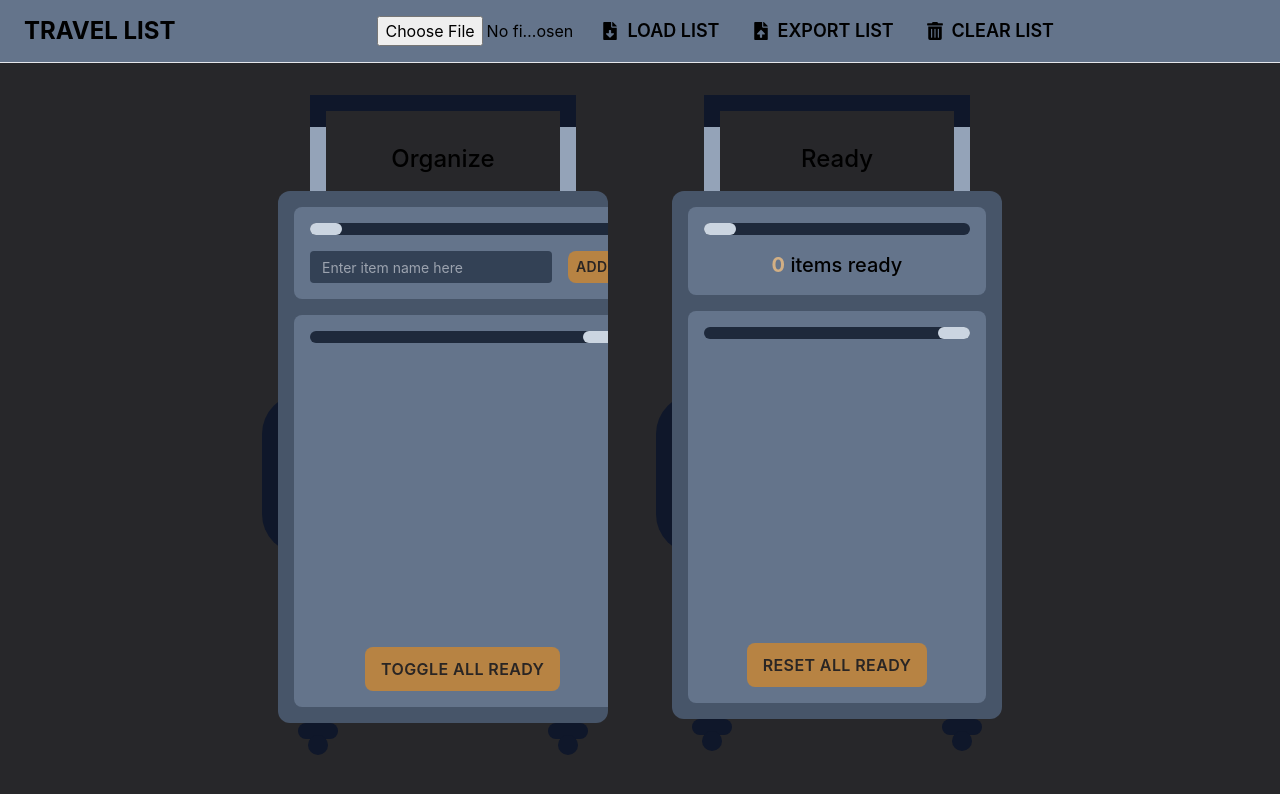
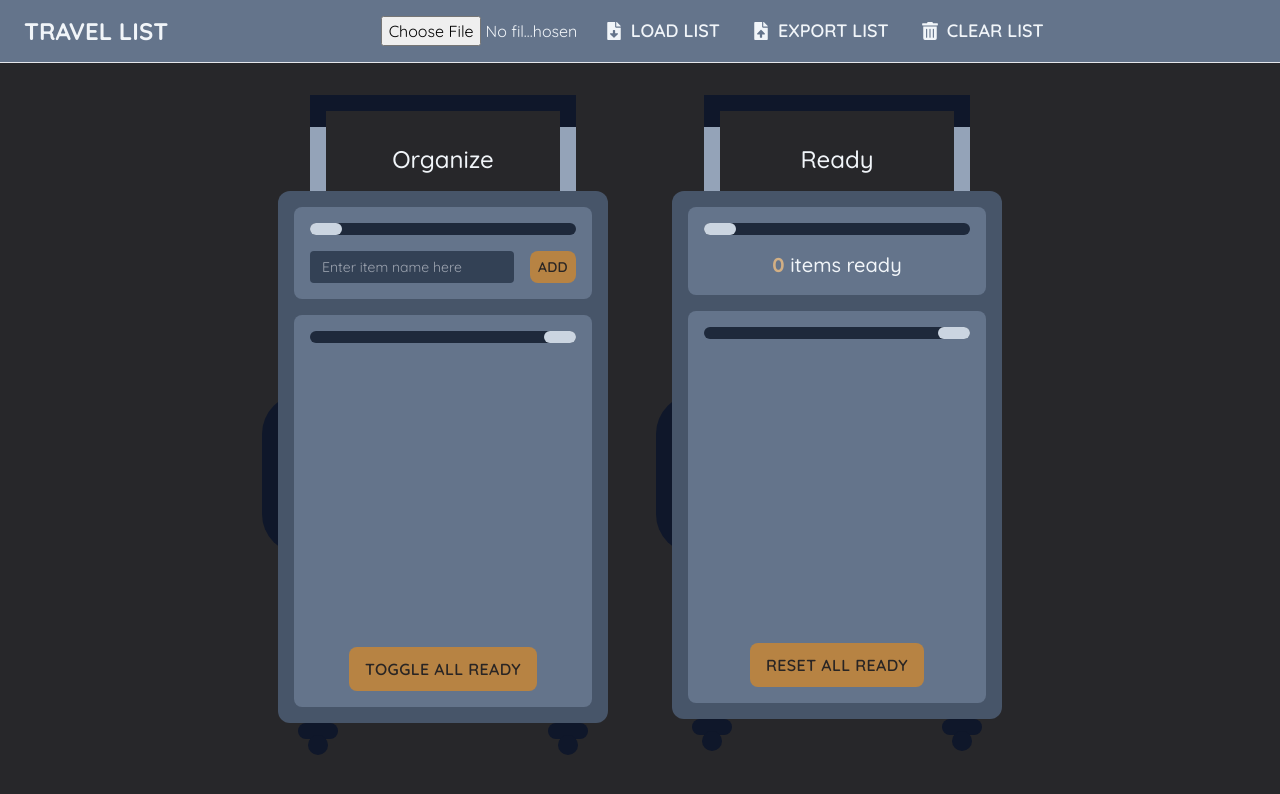
Before and after one commit to tsm13/mini-travel-list, a React (Vite) app: page / in a window 1280 px wide. Shown: the top 794 px of the page. Built offline with nearby package versions, Linux system fonts and the light colour scheme.

Commit message:
add media query hook

```diff
--- a/src/App.tsx
+++ b/src/App.tsx
@@ -1,11 +1,11 @@
 import { useState } from "react";
+import Box from "./components/Box";
+import Button from "./components/Button";
+import Header from "./components/Header";
+import List from "./components/List";
 import { useContent } from "./context/ListContext";
 import { ListActionType } from "./enums/listActionType";
 import { Item } from "./interfaces/item";
-import Box from "./components/Box";
-import List from "./components/List";
-import Button from "./components/Button";
-import Header from "./components/Header";
 
 function App() {
   const { listToOrganize, listReady, dispatch, setList } = useContent();
@@ -33,7 +33,7 @@ function App() {
     <>
       <Header isNavOpen={isNavOpen} onSetIsNavOpen={setIsNavOpen} />
       <main
-        className={`sm:px-8 grid place-content-center text-sm ${
+        className={`sm:px-8 text-slate-100 grid place-content-center text-sm ${
           isNavOpen && "blur-sm"
         }`}
       >
--- /dev/null
+++ b/src/components/Hamburger.tsx
@@ -0,0 +1,20 @@
+export default function Hamburger({ isNavOpen }: { isNavOpen: boolean }) {
+  const base = "bg-slate-100 w-6 h-0.5 transition-all ease-in-out duration-300";
+
+  return (
+    <div className="md:hidden flex h-16 w-12 flex-col items-center justify-center gap-1">
+      <div
+        className={`${base} ${
+          isNavOpen && "rotate-45 translate-x-1 translate-y-1 bg-accent-400/100"
+        }`}
+      ></div>
+      <div className={`${base} ${isNavOpen && "opacity-0"}`}></div>
+      <div
+        className={`${base} ${
+          isNavOpen &&
+          "origin-bottom-left rotate-[-45deg] translate-x-2 bg-accent-400/100"
+        }`}
+      ></div>
+    </div>
+  );
+}
--- a/src/components/HamburgerButton.tsx
+++ /dev/null
@@ -1,20 +0,0 @@
-export default function Hamburger({ isNavOpen }: { isNavOpen: boolean }) {
-  const base =
-    "bg-slate-100 w-6 h-0.5 transition-all ease-in-out duration-[400ms]";
-
-  return (
-    <div className="md:hidden flex h-16 w-12 select-none flex-col items-center justify-center gap-1">
-      <div
-        className={`${base} ${
-          isNavOpen && "rotate-45 translate-x-1 translate-y-1"
-        }`}
-      ></div>
-      <div className={`${base} ${isNavOpen && "opacity-0"}`}></div>
-      <div
-        className={`${base} ${
-          isNavOpen && "origin-bottom-left rotate-[-45deg] translate-x-2"
-        }`}
-      ></div>
-    </div>
-  );
-}
--- a/src/components/Header.tsx
+++ b/src/components/Header.tsx
@@ -1,5 +1,7 @@
 import Navigation from "./Navigation";
-import Hamburger from "./HamburgerButton";
+import Hamburger from "./Hamburger";
+import { useMediaQuery } from "../hooks/useMediaQuery";
+import { useEffect } from "react";
 
 export default function Header({
   isNavOpen,
@@ -8,13 +10,16 @@ export default function Header({
   isNavOpen: boolean;
   onSetIsNavOpen: (isNavOpen: boolean) => void;
 }) {
+  const isMediumScreen = useMediaQuery("(min-width: 900px)");
+
+  useEffect(() => {
+    if (isMediumScreen) onSetIsNavOpen(false);
+  }, [isMediumScreen, onSetIsNavOpen]);
+
   return (
-    <header className="md:justify-around md:static md:z-0 bg-slate-500 sticky z-10 px-6 flex items-center justify-between border-b-[1px] top-0">
+    <header className="md:justify-around md:static md:z-0 bg-slate-500 text-slate-100 sticky z-10 px-6 flex items-center justify-between border-b-[1px] top-0 ">
       <h1 className="text-2xl font-bold uppercase">Travel List</h1>
-      <Navigation
-        direction={isNavOpen ? "vertical" : "horizontal"}
-        setIsNavOpen={onSetIsNavOpen}
-      />
+      <Navigation isNavOpen={isNavOpen} setIsNavOpen={onSetIsNavOpen} />
       <button onClick={() => onSetIsNavOpen(!isNavOpen)}>
         <Hamburger isNavOpen={isNavOpen} />
       </button>
--- a/src/components/Navigation.tsx
+++ b/src/components/Navigation.tsx
@@ -1,14 +1,14 @@
 import { ChangeEvent, useState } from "react";
+import { FaFileDownload, FaFileUpload, FaTrashAlt } from "react-icons/fa";
 import { useContent } from "../context/ListContext";
 import { ListActionType } from "../enums/listActionType";
 import { Item } from "../interfaces/item";
-import { FaFileDownload, FaFileUpload, FaTrashAlt } from "react-icons/fa";
 
 export default function Navigation({
-  direction,
+  isNavOpen,
   setIsNavOpen,
 }: {
-  direction: "horizontal" | "vertical";
+  isNavOpen: boolean;
   setIsNavOpen: (isNavOpen: boolean) => void;
 }) {
   const { dispatch, list, setList } = useContent();
@@ -35,7 +35,10 @@ export default function Navigation({
   async function parseJsonFile(file: File) {
     return new Promise((resolve, reject) => {
       const fileReader = new FileReader();
-      fileReader.onload = (event) => resolve(JSON.parse(event.target.result));
+      fileReader.onload = (event) => {
+        if (!event.target) return;
+        resolve(JSON.parse(event.target.result) as string);
+      };
       fileReader.onerror = (error) => reject(error);
       fileReader.readAsText(file);
     });
@@ -63,7 +66,7 @@ export default function Navigation({
   return (
     <ul
       className={`md:flex md:flex-1 md:justify-center md:gap-8 md:items-center text-lg uppercase font-semibold gap-6 ${
-        direction === "vertical"
+        isNavOpen
           ? "bg-slate-500 flex flex-col h-auto w-full absolute z-10 left-0 top-16 border-b-[1px] pb-6 pt-4 px-6"
           : "hidden"
       }`}
--- /dev/null
+++ b/src/hooks/useMediaQuery.ts
@@ -0,0 +1,15 @@
+import { useEffect, useMemo, useState } from "react";
+
+export function useMediaQuery(query: string) {
+  const mediaQuery = useMemo(() => window.matchMedia(query), [query]);
+  const [match, setMatch] = useState(mediaQuery.matches);
+
+  useEffect(() => {
+    const onChange = () => setMatch(mediaQuery.matches);
+    mediaQuery.addEventListener("change", onChange);
+
+    return () => mediaQuery.removeEventListener("change", onChange);
+  }, [mediaQuery]);
+
+  return match;
+}
--- a/src/index.css
+++ b/src/index.css
@@ -1,17 +1,15 @@
+@import url("https://fonts.googleapis.com/css2?family=Quicksand:wght@300..700&display=swap");
+
 @tailwind base;
 @tailwind components;
 @tailwind utilities;
 
-/* REVIEW: remove? */
 @layer utilities {
-  /* Chrome, Safari and Opera */
+  .no-scrollbar,
   .no-scrollbar::-webkit-scrollbar {
     display: none;
-  }
-
-  .no-scrollbar {
-    -ms-overflow-style: none; /* IE and Edge */
-    scrollbar-width: none; /* Firefox */
+    -ms-overflow-style: none;
+    scrollbar-width: none;
   }
 
   .break-word {
@@ -29,31 +27,11 @@
   }
 }
 
-:root {
-  font-family: Inter, system-ui, Avenir, Helvetica, Arial, sans-serif;
-  line-height: 1.5;
-  font-weight: 400;
-
-  color-scheme: light dark;
-
-  font-synthesis: none;
-  text-rendering: optimizeLegibility;
-  -webkit-font-smoothing: antialiased;
-  -moz-osx-font-smoothing: grayscale;
-}
-
-body {
-  margin: 0;
-  min-width: 320px;
-  min-height: 100vh;
-}
-
-/* REVIEW: color */
 .box::before {
   content: "";
   width: 5rem;
   height: 10rem;
-  background-color: rgb(15 23 42 / var(--tw-bg-opacity));
+  background-color: rgb(15 23 42);
   position: absolute;
   top: 45%;
   border-radius: 5rem;
--- a/tailwind.config.js
+++ b/tailwind.config.js
@@ -1,6 +1,9 @@
 export default {
   content: ["./index.html", "./src/**/*.{js,ts,jsx,tsx}"],
   theme: {
+    fontFamily: {
+      sans: "Quicksand, sans-serif",
+    },
     screens: {
       sm: "760px",
       // => @media (min-width: 576px) { ... }
@@ -31,11 +34,3 @@ export default {
   },
   plugins: [],
 };
-
-// module.exports = {
-//   content: ["./src/**/*.{html,js}"],
-//   theme: {
-//     extend: {},
-//   },
-//   plugins: [],
-// };
```
